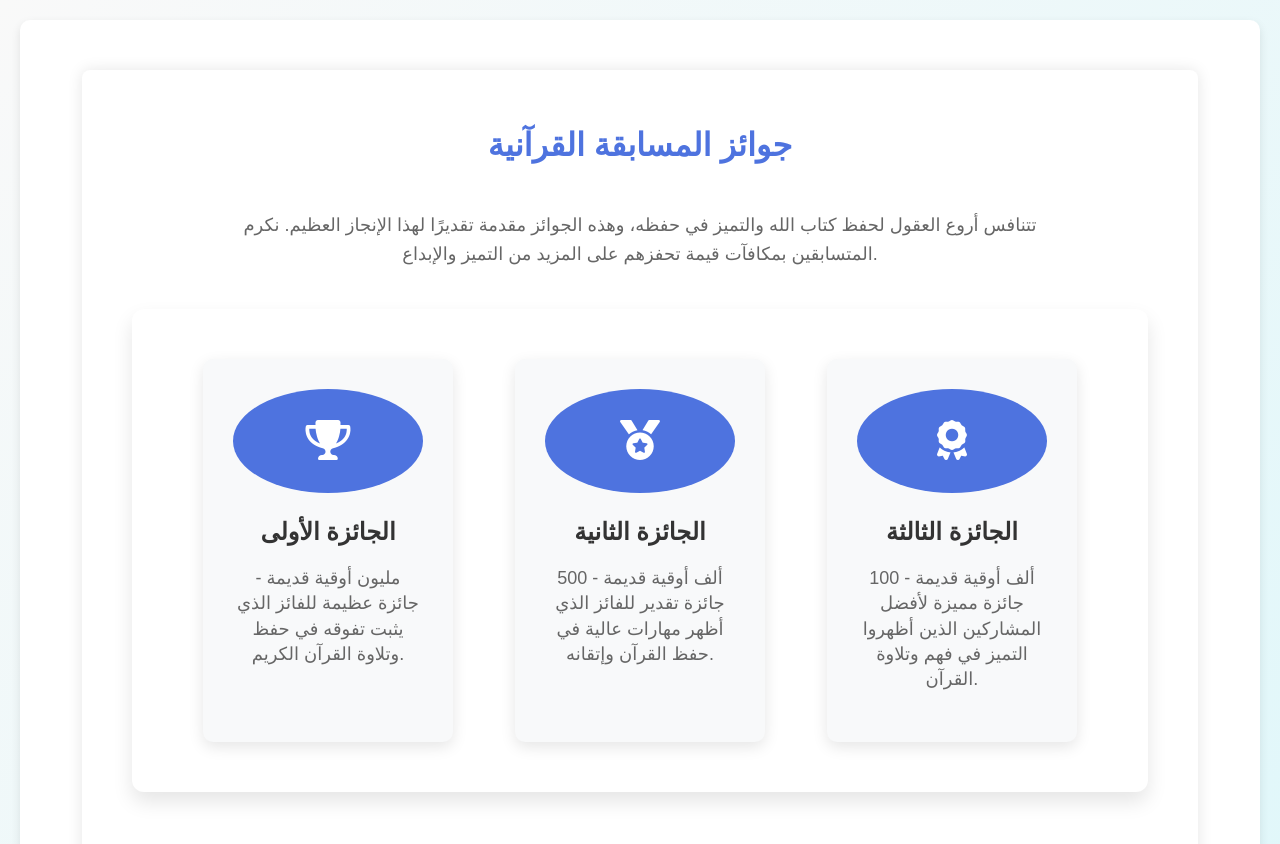
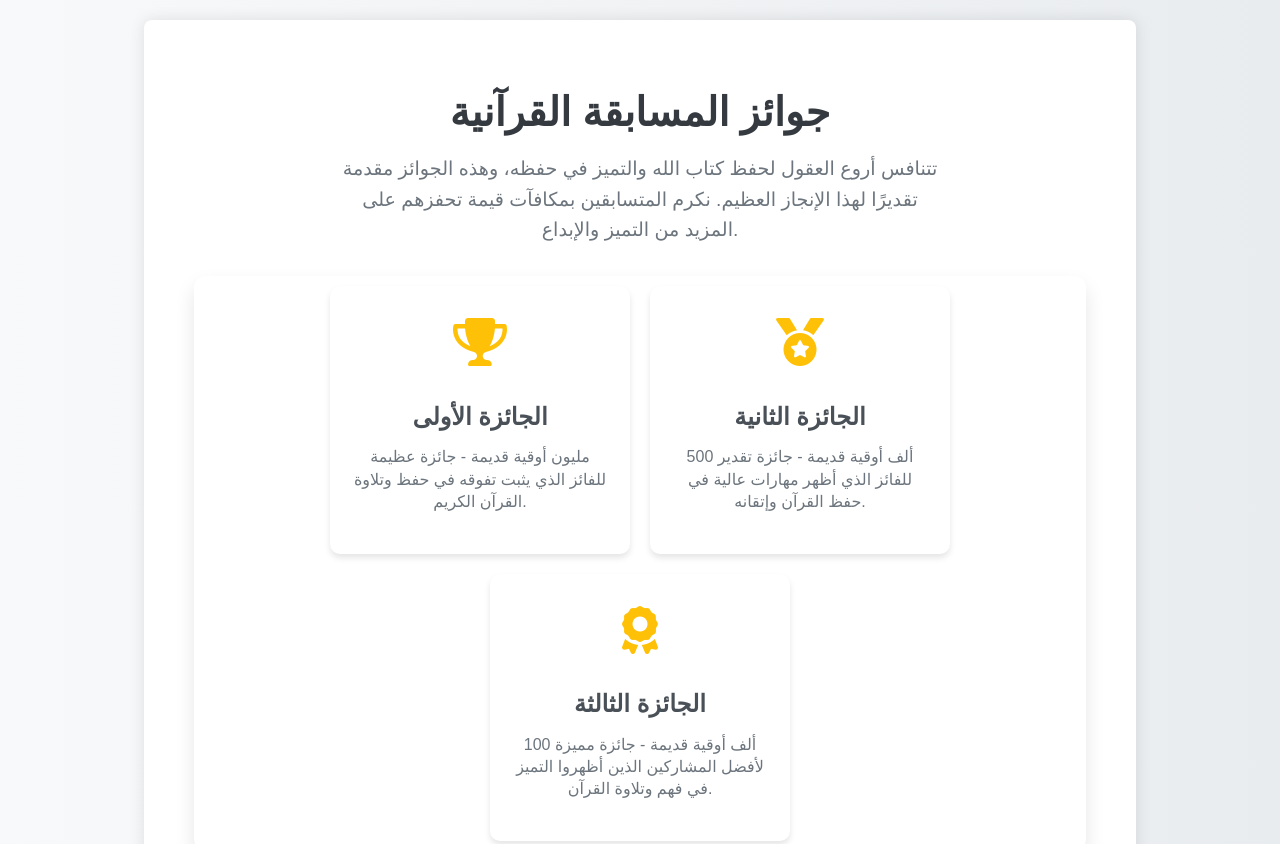
Before and after one commit to SidiM2024/Quran, a plain HTML site: page prizes.html in a window 1280 px wide. Shown: the top 844 px of the page. Drawn offline with Linux system fonts and the light colour scheme.

Commit message:
Update style.css

```diff
--- a/style.css
+++ b/style.css
@@ -537,113 +537,113 @@ button:hover {
 
 
 
-
-/* إعدادات عامة */
-* {
+/* إعدادات أساسية */
+body {
+    font-family: 'Arial', sans-serif;
     margin: 0;
     padding: 0;
-  box-sizing: border-box;
+    background: linear-gradient(to right, #f8f9fa, #e9ecef);
+    color: #333;
 }
 
-body {
-  font-family: 'Arial', sans-serif;
-  background-color: #f4f7fa;
-  color: #333;
-  line-height: 1.6;
+/* تنسيق القسم */
+.prizes-section {
+    padding: 20px;
+    text-align: center;
 }
 
-h2 {
-  text-align: center;
-  margin-bottom: 40px;
-  color: #4e73df;
-  font-size: 32px;
-  font-weight: bold;
+.section-title {
+    font-size: 2.5rem;
+    color: #343a40;
+    margin: 10px 0;
 }
 
-/* وصف القسم */
 .section-description {
-  text-align: center;
-  font-size: 18px;
-  margin-bottom: 40px;
-  color: #666;
-  max-width: 800px;
-  margin-left: auto;
-  margin-right: auto;
+    font-size: 1.2rem;
+    color: #6c757d;
+    margin: 10px auto 30px;
+    line-height: 1.6;
+    max-width: 600px;
 }
 
-/* قسم الجوائز */
-.prizes-section {
-  background-color: #fff;
-  padding: 50px 0;
-  border-radius: 10px;
-  margin: 20px;
-  box-shadow: 0 4px 10px rgba(0, 0, 0, 0.1);
-}
-
-.container {
-  width: 90%;
-  max-width: 1200px;
-  margin: 0 auto;
-}
-
+/* تصميم الجوائز */
 .prizes {
     display: flex;
-  justify-content: space-around;
     flex-wrap: wrap;
+    justify-content: center;
+    gap: 20px;
+    padding: 10px;
 }
 
 .prize-card {
-  background-color: #f8f9fa;
-  padding: 30px;
-  width: 250px;
+    background: #fff;
     border-radius: 10px;
+    box-shadow: 0 4px 6px rgba(0, 0, 0, 0.1);
+    padding: 20px;
     text-align: center;
-  box-shadow: 0 5px 15px rgba(0, 0, 0, 0.1);
-  margin: 10px;
-  transition: transform 0.3s ease;
-  animation: fadeIn 1s ease-out;
+    width: 100%;
+    max-width: 300px;
+    transition: transform 0.3s, box-shadow 0.3s;
 }
 
 .prize-card:hover {
-  transform: scale(1.05);
+    transform: translateY(-10px);
+    box-shadow: 0 6px 12px rgba(0, 0, 0, 0.2);
 }
 
 .prize-icon {
-  background-color: #4e73df;
-  color: white;
-  padding: 20px;
-  border-radius: 50%;
-  font-size: 40px;
-  margin-bottom: 20px;
+    font-size: 3rem;
+    color: #ffc107;
+    margin-bottom: 15px;
 }
 
 .prize-card h3 {
-  font-size: 24px;
-  margin-bottom: 15px;
-  color: #333;
+    font-size: 1.5rem;
+    color: #495057;
+    margin-bottom: 10px;
 }
 
 .prize-card p {
-  font-size: 18px;
-  color: #666;
+    font-size: 1rem;
+    color: #6c757d;
     line-height: 1.4;
 }
 
-/* الأنيميشين */
-@keyframes fadeIn {
-  0% { opacity: 0; transform: translateY(30px); }
-  100% { opacity: 1; transform: translateY(0); }
+/* تصميم متجاوب للأجهزة الصغيرة */
+@media (max-width: 768px) {
+    .section-title {
+        font-size: 2rem;
     }
 
-/* تصميم متجاوب */
-@media (max-width: 768px) {
+    .section-description {
+        font-size: 1rem;
+        padding: 0 10px;
+    }
+
     .prizes {
         flex-direction: column;
         align-items: center;
     }
 
     .prize-card {
-      width: 80%;
-      margin-bottom: 20px;
+        width: 90%;
     }
 }
+
+@media (max-width: 480px) {
+    .section-title {
+        font-size: 1.8rem;
+    }
+
+    .section-description {
+        font-size: 0.9rem;
+    }
+
+    .prize-icon {
+        font-size: 2.5rem;
+    }
+
+    .prize-card {
+        padding: 15px;
+    }
+}
```
Lines whose indentation alone changed are shown as unchanged.
